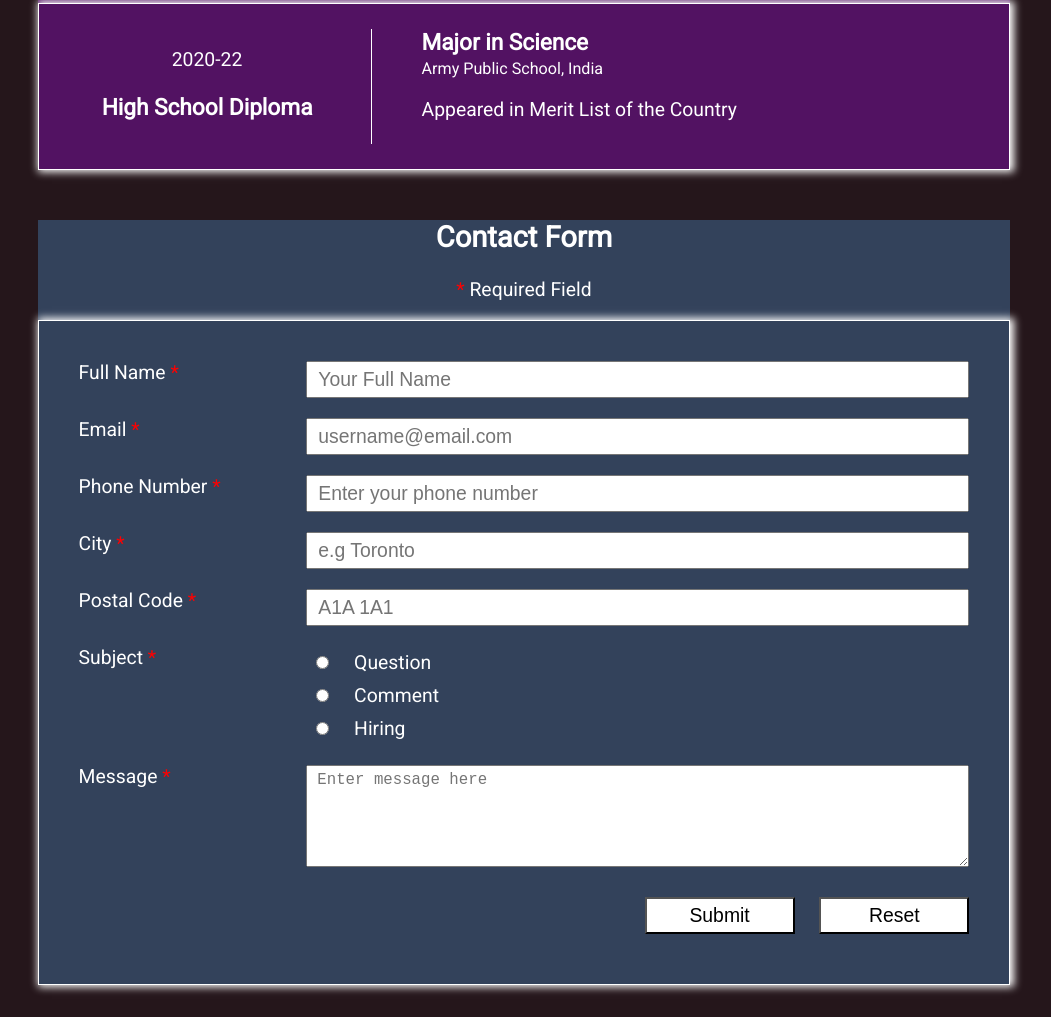
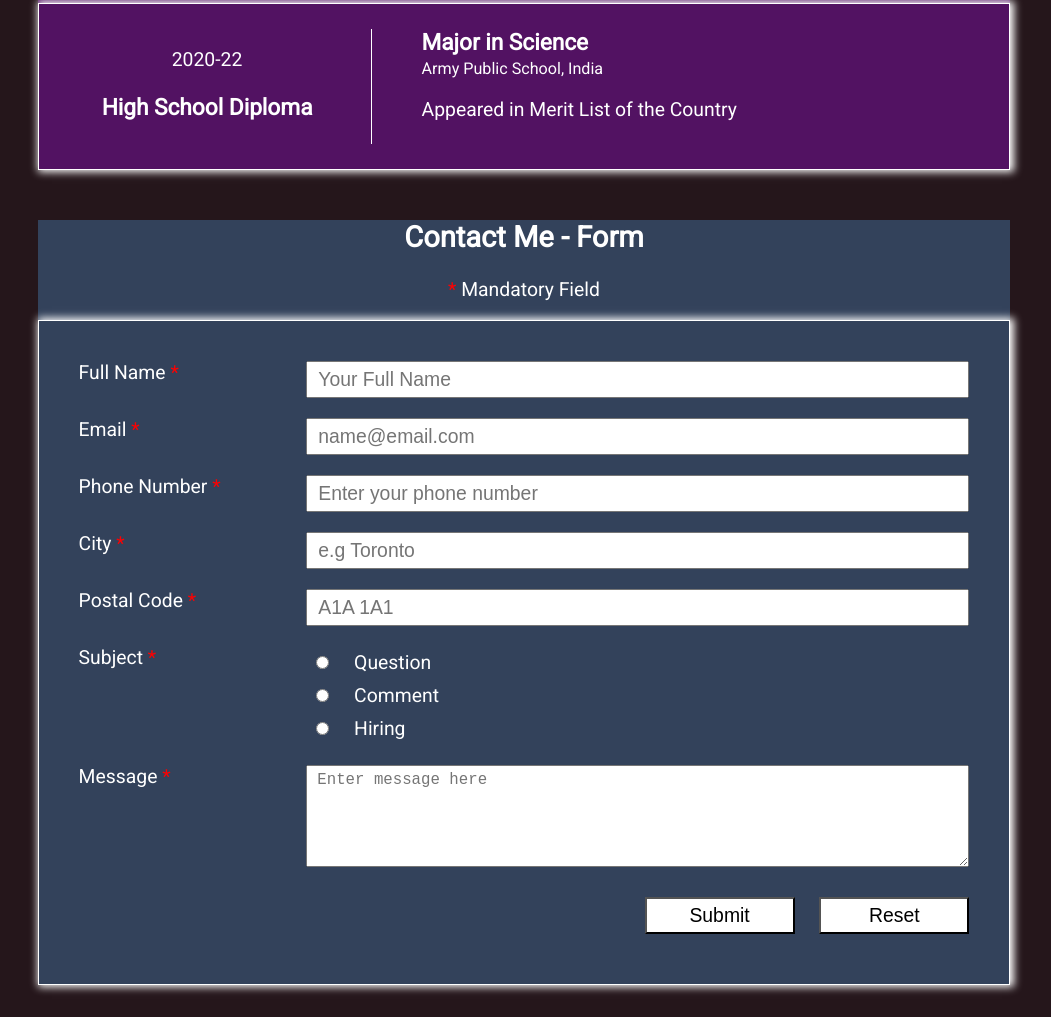
Before and after one commit to taransidhu13/WEB222, a plain HTML site: page index.html in a window 1280 px wide. Shown: the part 1693-2710 px from the top of the page, without its empty margins (116-1167 px from the left). Drawn offline with Linux system fonts and the light colour scheme.

Commit message:
Update index.html

```diff
--- a/index.html
+++ b/index.html
@@ -116,14 +116,14 @@
 
             <!-- Contact Form Section -->
             <div class="other-sections" id="contact">
-                <h2>Contact Form</h2>
-                <p><span>*</span> Required Field</p>
+                <h2>Contact Me - Form</h2>
+                <p><span>*</span> Mandatory Field</p>
                 <form id="contact-form" action="https://httpbin.org/post" method="POST">
                     <label for="full-name">Full Name <span>*</span></label>
                     <input id="full-name" name="full-name" autocomplete="name" type="text" placeholder="Your Full Name" title="Enter your full name" tabindex="2" required="">
 
                     <label for="email">Email <span>*</span></label>
-                    <input id="email" name="email" autocomplete="email" type="email" placeholder="username@email.com" pattern="^[a-z0-9]+@[a-z0-9]+\.[a-z]{2,}$" title="Enter an email address" tabindex="3" required="">
+                    <input id="email" name="email" autocomplete="email" type="email" placeholder="name@email.com" pattern="^[a-z0-9]+@[a-z0-9]+\.[a-z]{2,}$" title="Enter an email address" tabindex="3" required="">
 
                     <label for="phone">Phone Number <span>*</span></label>
                     <input id="phone" name="phone" type="tel" placeholder="Enter your phone number" title="Enter your phone number" pattern="[0-9]{10}" tabindex="4" required="">
@@ -143,7 +143,7 @@
                     </datalist>
 
                     <label for="postal">Postal Code <span>*</span></label>
-                    <input id="postal" name="postal" autocomplete="postal-code" type="text" placeholder="A1A 1A1" pattern="^[a-zA-Z]\d[a-zA-Z]\s?\d[a-zA-Z]\d$" title="Enter valid Canadian postal code" tabindex="6" required="">
+                    <input id="postal" name="postal" autocomplete="postal-code" type="text" placeholder="A1A 1A1" pattern="^[a-zA-Z]\d[a-zA-Z]\s?\d[a-zA-Z]\d$" title="Enter a valid Canadian postal code" tabindex="6" required="">
 
                     <label>Subject <span>*</span></label>
                     <div id="subject">
@@ -164,7 +164,7 @@
                         </div>
 
                         <label id="rate-label" for="rate" hidden="">Hourly Rate <span>*</span></label>
-                        <input id="rate" name="rate" type="text" title="Enter value in CAD" pattern="^\$?\d+(\.\d{2})?$" placeholder="$30" ;="" tabindex="10" hidden="">
+                        <input id="rate" name="rate" type="text" title="Enter value in CAD" pattern="^\$?\d+(\.\d{2})?$" placeholder="$25" ;="" tabindex="10" hidden="">
                     </div>
 
                     <label for="message">Message <span>*</span></label>
```
